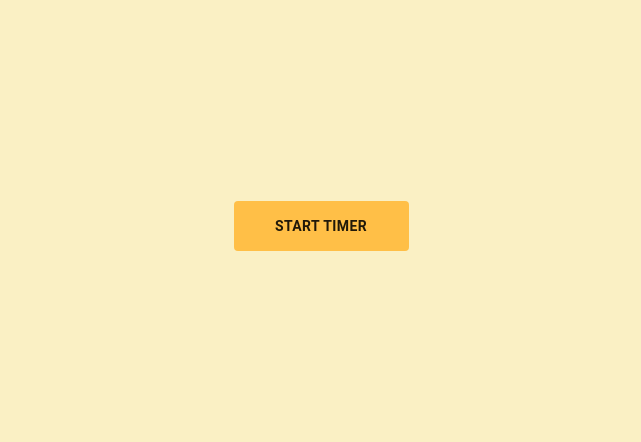
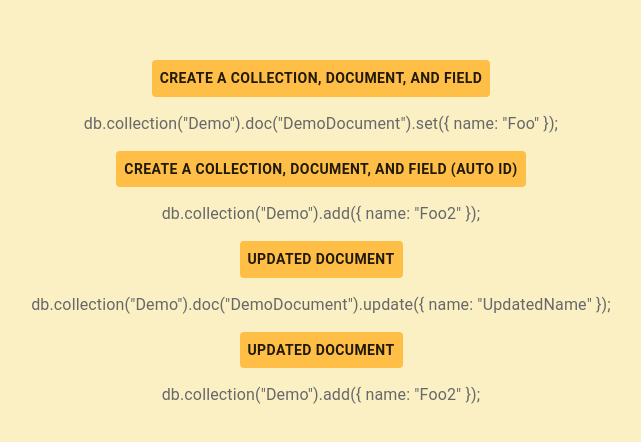
Before and after one commit to wookieewrath/taboowithfriends, a React (Create React App) app in the folder taboowithfriends/: page /timer in a window 1280 px wide. Shown: the part 174-616 px from the top of the page, without its empty margins (319-960 px from the left). Built offline with nearby package versions, Linux system fonts and the light colour scheme.

Commit message:
Neel: Changed Landing Page. Start work on presentation

```diff
--- a/taboowithfriends/public/index.html
+++ b/taboowithfriends/public/index.html
@@ -6,8 +6,8 @@
     <meta name="viewport" content="width=device-width, initial-scale=1" />
     <meta name="theme-color" content="#000000" />
     <meta
-      name="description"
-      content="Web site created using create-react-app"
+      name="taboowithfriends"
+      content="A fun game to play with your friends"
     />
     <!--
       manifest.json provides metadata used when your web app is installed on a
--- a/taboowithfriends/src/animal.js
+++ b/taboowithfriends/src/animal.js
@@ -45,6 +45,7 @@ const animals = [
   "Crow",
   "Curlew",
   "Deer",
+  "DikDik",
   "Dinosaur",
   "Dog",
   "Dogfish",
@@ -222,8 +223,8 @@ const animals = [
   "Worm",
   "Wren",
   "Yak",
-    "Zebra"
-]
+  "Zebra",
+];
 export function randomAnimal() {
-    return animals[Math.floor(Math.random() * animals.length)]
+  return animals[Math.floor(Math.random() * animals.length)];
 }
--- a/taboowithfriends/src/components/HostView.jsx
+++ b/taboowithfriends/src/components/HostView.jsx
@@ -65,6 +65,7 @@ function HostView({ match, location }) {
         .doc(lobbyID)
         .collection("Teams");
 
+      // As of now, we just hope this if-check is valid :grimacing:
       if (teamsCollection && lobbyRefObj.exists) {
         setGameSettings(lobbyRefObj.data().gameSettings);
         return teamsCollection.onSnapshot((querySnapshot) => {
@@ -72,21 +73,21 @@ function HostView({ match, location }) {
           setTeamsArray(teams);
           setIsLoading(false);
         });
+      } else {
+        console.log("foo");
       }
     }
     return initDB();
   }, []);
 
   useEffect(() => {
-    const playingSnapshot = db
-      .collection("Lobbies")
+    db.collection("Lobbies")
       .doc(lobbyID)
       .collection("Games")
       .doc(gameID)
       .onSnapshot((doc) => {
         setIsPlaying(doc.data().playing);
       });
-    return playingSnapshot;
   }, []);
 
   useEffect(() => {
@@ -116,7 +117,7 @@ function HostView({ match, location }) {
   }, [teamSettings]);
 
   async function deleteTeam(teamToDelete) {
-    if (teamsArray.length > 2) {
+    if (teamsArray.length > 3) {
       await db
         .collection("Lobbies")
         .doc(lobbyID)
--- a/taboowithfriends/src/components/Timer.jsx
+++ b/taboowithfriends/src/components/Timer.jsx
@@ -1,84 +1,75 @@
 import Button from "@material-ui/core/Button";
-import Grid from "@material-ui/core/Grid";
-import { createMuiTheme, MuiThemeProvider } from "@material-ui/core/styles";
-import TextField from "@material-ui/core/TextField";
 import Typography from "@material-ui/core/Typography";
+import "firebase/firestore";
 import React, { useState } from "react";
-import { Redirect } from "react-router-dom";
-import { randomAnimal } from "../animal";
-import { db, defaultGameSettings } from "../constants";
-import { generateID } from "../id";
-import FavoriteIcon from "@material-ui/icons/Favorite";
-import GitHubIcon from "@material-ui/icons/GitHub";
-import MailIcon from "@material-ui/icons/Mail";
-import HelpIcon from "@material-ui/icons/Help";
-import IconButton from "@material-ui/core/IconButton";
-import "firebase/firestore";
-import firebase from "firebase/app";
-
-const theme = createMuiTheme({
-  palette: {
-    secondary: {
-      main: "#ffac12",
-    },
-  },
-});
-
-const newPlayerID = generateID();
+import { db } from "../constants";
 
 function Timer() {
-  let secondsPerRound = 10;
+  const [buttonFourData, setButtonFourData] = useState();
 
-  async function clearTimer() {
-    await db
-      .collection("Lobbies")
-      .doc("9")
-      .collection("Games")
-      .doc("7gpnzr5i8F01uHG9nE14")
-      .update({
-        endTime: Date.now() + 3000,
-      });
+  function buttonOne() {
+    db.collection("Demo").doc("DemoDocument").set({ name: "Foo" });
   }
-
-  async function startTimer() {
-    await db
-      .collection("Lobbies")
-      .doc("9")
-      .collection("Games")
-      .doc("7gpnzr5i8F01uHG9nE14")
-      .update({
-        endTime: Date.now() + 5000,
-      });
-
-    var docref = db.collection("Lobbies").doc("9").collection("Games").doc("7gpnzr5i8F01uHG9nE14");
-    var docref2 = await docref.get();
-
-    setTimeout(() => {
-      console.log("hello");
-    }, docref2.data().endTime - Date.now());
-
-    var daTime = docref2.data().endTime;
-
-    setInterval(() => {
-      if (daTime - Date.now() > 0) {
-        console.log(Math.floor((daTime - Date.now()) / 1000));
+  function buttonTwo() {
+    db.collection("Demo").add({ name: "Foo2" });
   }
-    }, 1000);
+  function buttonThree() {
+    db.collection("Demo").doc("DemoDocument").update({ name: "UpdatedName" });
+  }
+  async function buttonFour() {
+    const doc = db.collection("Demo").doc("DemoDocument").get();
+    console.log(doc.data());
   }
 
   return (
+    <div>
       <Button
         style={{
-        width: 175,
-        height: 50,
           backgroundColor: "#ffbf47",
           fontWeight: "bold",
           margin: 15,
         }}
-      onClick={startTimer}
+        onClick={buttonOne}
       >
-      Start Timer
+        Create a Collection, Document, and Field
       </Button>
+      <Typography>
+        {`db.collection("Demo").doc("DemoDocument").set({ name: "Foo" });`}
+      </Typography>
+      <Button
+        style={{
+          backgroundColor: "#ffbf47",
+          fontWeight: "bold",
+          margin: 15,
+        }}
+        onClick={buttonTwo}
+      >
+        Create a Collection, Document, and Field (auto ID)
+      </Button>
+      <Typography>{`db.collection("Demo").add({ name: "Foo2" });`}</Typography>
+      <Button
+        style={{
+          backgroundColor: "#ffbf47",
+          fontWeight: "bold",
+          margin: 15,
+        }}
+        onClick={buttonThree}
+      >
+        Updated Document
+      </Button>
+      <Typography>{`db.collection("Demo").doc("DemoDocument").update({ name: "UpdatedName" });`}</Typography>
+      <Button
+        style={{
+          backgroundColor: "#ffbf47",
+          fontWeight: "bold",
+          margin: 15,
+        }}
+        onClick={buttonFour}
+      >
+        Updated Document {buttonFourData}
+      </Button>
+      <Typography>{`db.collection("Demo").add({ name: "Foo2" });`}</Typography>
+    </div>
   );
 }
 
--- /dev/null
+++ b/taboowithfriends/src/lobbyIDGenerator.js
@@ -0,0 +1,8 @@
+export function generateLobbyID() {
+  let idArray = [];
+  let alphabet = "ABCDEFGHIJKLMNOPQRSTUVWXYZ";
+  for (let x = 0; x < 5; x++) {
+    idArray.push(alphabet.charAt(Math.floor(Math.random() * alphabet.length)));
+  }
+  return idArray.join("");
+}
```
Also changed, not shown: taboowithfriends/src/components/LandingPage.jsx (+60 -33 lines). Lines whose indentation alone changed are shown as unchanged.
